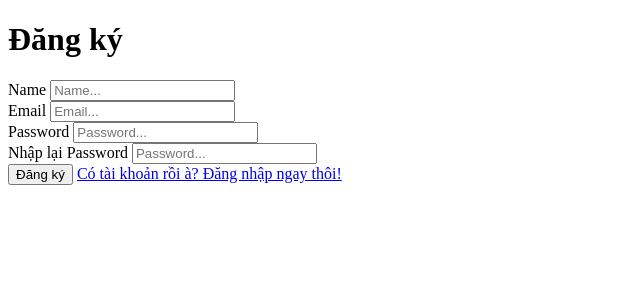
After one commit to suspiciously36/backend-nodejs, a Node server app: page /dang-ky in a window 1280 px wide. The commit adds this page. Shown: the top 300 px of the page, without its empty margins (0-640 px from the left). Run offline with Node 20, Linux system fonts and the light colour scheme; some libraries are stand-ins or nearby versions.

Commit message:
update btvn

```diff
--- a/day-56+57/controllers/index.controller.js
+++ b/day-56+57/controllers/index.controller.js
@@ -10,8 +10,10 @@ module.exports = {
     res.render("index", { successMsg, req });
   },
   login(req, res) {
+    const logoutMsg = req.flash("logout-msg");
+    const successMsg = req.flash("success-msg");
     const msg = req.flash("msg");
-    res.render("login", { req, msg });
+    res.render("login", { req, msg, successMsg, logoutMsg });
   },
   async handleLogin(req, res, next) {
     const rule = {
@@ -62,7 +64,56 @@ module.exports = {
     }
     return res.redirect("/dang-nhap");
   },
+  register(req, res) {
+    const msg = req.flash("msg");
+    const passwordMsg = req.flash("password-msg");
+    res.render("register", { msg, req, passwordMsg });
+  },
+  async handleRegister(req, res, next) {
+    const rule = {
+      name: string().required("Bạn phải có tên chứ."),
+      email: string()
+        .required("Email bắt buộc phải nhập.")
+        .email("Email không đúng định dạng."),
+      password: string().required("Mật khẩu bắt buộc phải nhập."),
+      password2: string().required("Bắt buộc phải nhập lại mật khẩu."),
+    };
+
+    const body = await req.validate(req.body, rule);
+
+    if (body) {
+      try {
+        const user = await User.findOne({
+          where: { email: { [Op.iLike]: body.email } },
+        });
+
+        if (user) {
+          req.flash("msg", "Email đã tồn tại.");
+        } else {
+          if (body.password !== body.password2) {
+            req.flash("password-msg", "Hai mật khẩu không khớp.");
+            // return res.redirect("/dang-ky");
+          } else {
+            await User.create({
+              name: body.name,
+              email: body.email,
+              password: await bcrypt.hash(body.password, 15),
+              password2: await bcrypt.hash(body.password2, 15),
+            });
+
+            req.flash("success-msg", "Tạo tài khoản thành công.");
+
+            return res.redirect("/dang-nhap");
+          }
+        }
+      } catch (e) {
+        return next(e);
+      }
+    }
+    return res.redirect("/dang-ky");
+  },
   async logout(req, res, next) {
+    req.flash("logout-msg", "Đăng xuất thành công.");
     delete req.session.userSession;
     if (req.session.userSession) {
       console.log(`still there`);
--- a/day-56+57/routes/index.js
+++ b/day-56+57/routes/index.js
@@ -10,4 +10,7 @@ router.get("/dang-xuat", indexController.logout);
 router.get("/dang-nhap", indexController.login);
 router.post("/dang-nhap", indexController.handleLogin);
 
+router.get("/dang-ky", indexController.register);
+router.post("/dang-ky", indexController.handleRegister);
+
 module.exports = router;
--- a/day-56+57/views/login.ejs
+++ b/day-56+57/views/login.ejs
@@ -7,7 +7,9 @@
   </head>
   <body>
     <h1>Đăng nhập</h1>
-    <% if (msg?.length) { %> <%= msg %> <% } %>
+    <% if (msg?.length) { %> <%= msg %> <% } %> <% if (logoutMsg?.length) { %>
+    <%= logoutMsg %> <% } %> <% if (successMsg?.length) { %> <%= successMsg %>
+    <% } %>
     <form action="/dang-nhap" method="post">
       <div>
         <label for="email"
--- /dev/null
+++ b/day-56+57/views/register.ejs
@@ -0,0 +1,55 @@
+<!DOCTYPE html>
+<html lang="en">
+  <head>
+    <meta charset="UTF-8" />
+    <meta name="viewport" content="width=device-width, initial-scale=1.0" />
+    <title>Trang đăng ký</title>
+  </head>
+  <body>
+    <h1>Đăng ký</h1>
+    <% if (msg?.length) { %> <%= msg %> <% } %> <% if (passwordMsg?.length) { %>
+    <%= passwordMsg %> <% } %>
+    <form action="/dang-ky" method="post">
+      <div>
+        <label for="name"
+          >Name
+          <input
+            type="text"
+            name="name"
+            placeholder="Name..."
+            value="<%= req?.olds?.name %>"
+          />
+        </label>
+        <span><%= req?.errors?.name %></span>
+      </div>
+      <div>
+        <label for="email"
+          >Email
+          <input
+            type="email"
+            name="email"
+            placeholder="Email..."
+            value="<%= req?.olds?.email %>"
+          />
+        </label>
+        <span><%= req?.errors?.email %></span>
+      </div>
+      <div>
+        <label for="password"
+          >Password
+          <input type="password" name="password" placeholder="Password..." />
+        </label>
+        <span><%= req?.errors?.password %></span>
+      </div>
+      <div>
+        <label for="password2"
+          >Nhập lại Password
+          <input type="password" name="password2" placeholder="Password..." />
+        </label>
+        <span><%= req?.errors?.password2 %></span>
+      </div>
+      <button>Đăng ký</button>
+      <a href="/dang-nhap">Có tài khoản rồi à? Đăng nhập ngay thôi!</a>
+    </form>
+  </body>
+</html>
```
Also changed, not shown: day-56+57/models/user.js (+7 -0 lines).
